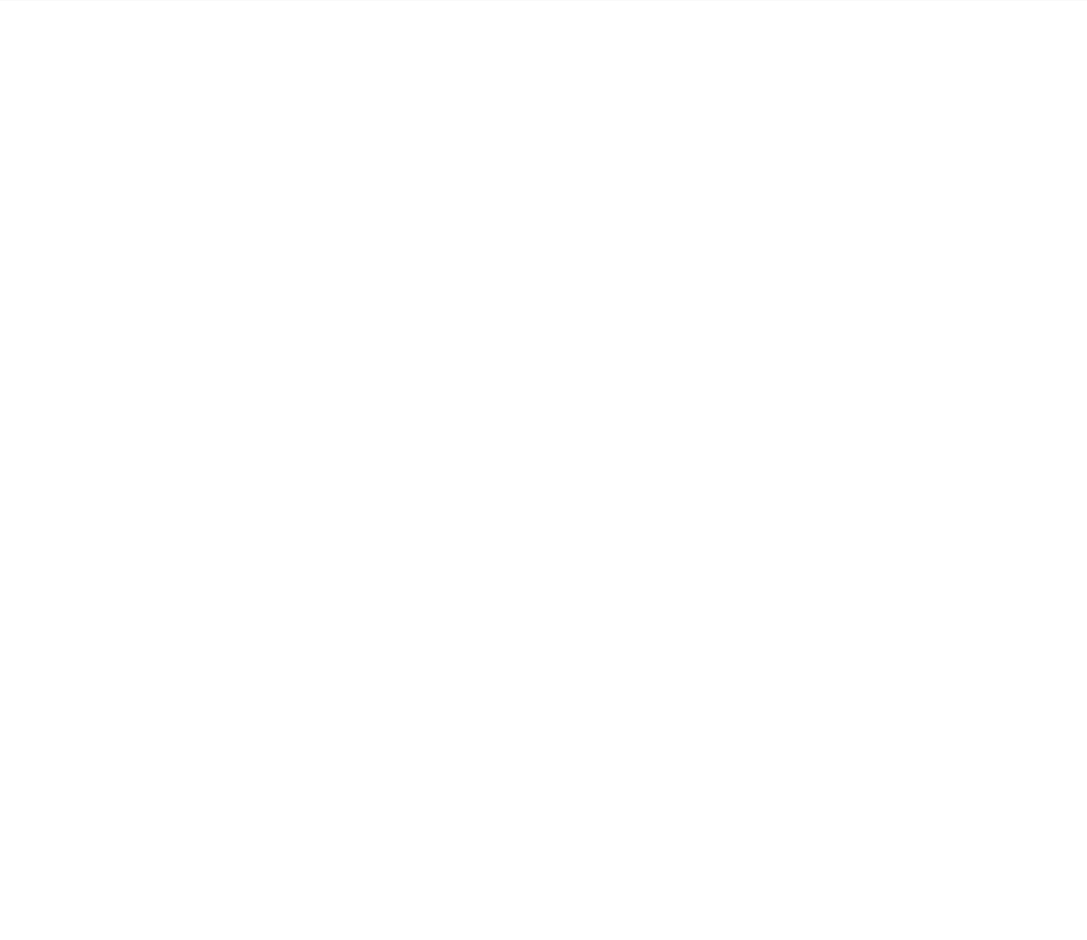
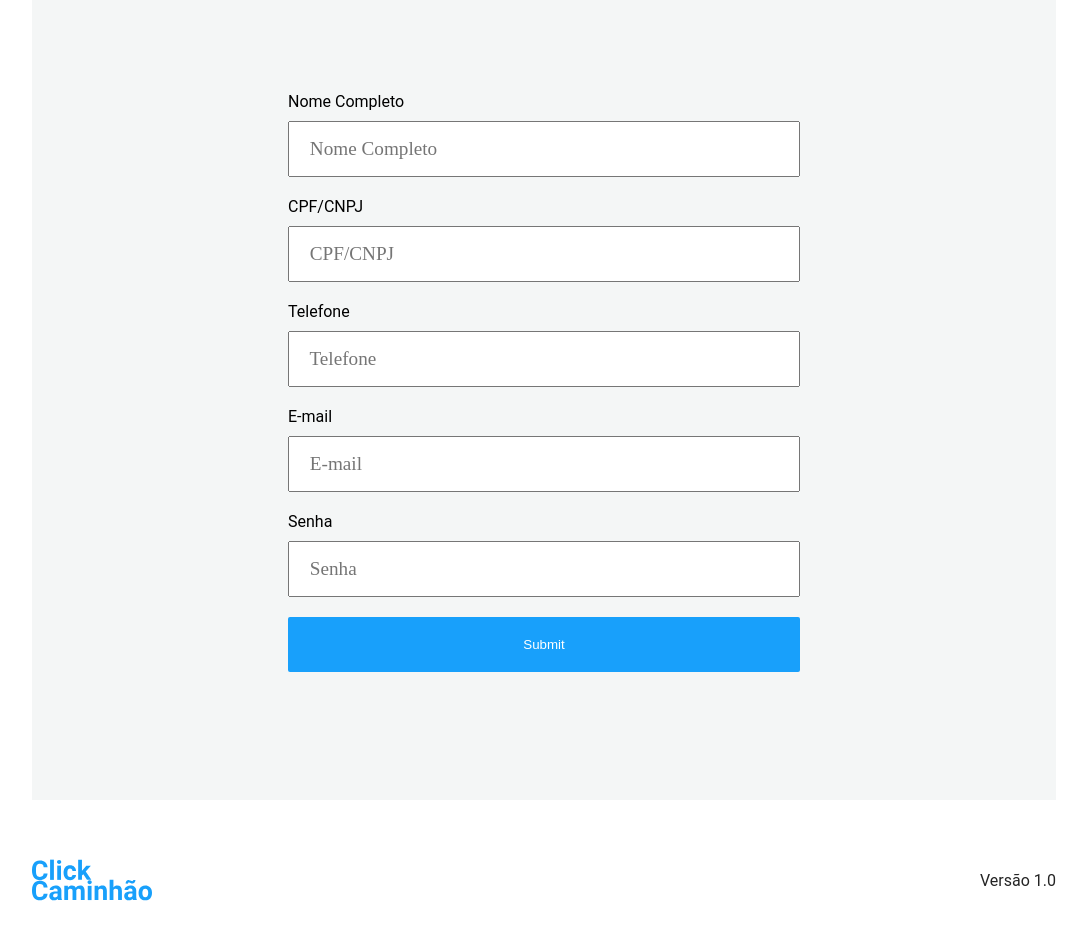
Before and after one commit to Frank-Willians/click-caminhao, a Vue app in the folder clickcaminhao/: page /Cadastrar in a window 1280 px wide. Shown: the part 320-1260 px from the top of the page, without its empty margins (96-1183 px from the left). Before the commit the page ends 800 px from the top, so only its background shows below. Built offline with nearby package versions, Linux system fonts and the light colour scheme.

Commit message:
Criação da página de cadastro

```diff
--- a/clickcaminhao/src/components/FooterHome.vue
+++ b/clickcaminhao/src/components/FooterHome.vue
@@ -18,7 +18,7 @@
   .secaoFooter {
     height: 20vh;
     width: 100vw;
-    border-top: 1px solid #18a0fb;
+    background-color: #ffffff;
   }
 
   .alinhaFooter {
--- /dev/null
+++ b/clickcaminhao/src/components/FormularioCadastrarUsuario.vue
@@ -0,0 +1,105 @@
+<template>
+  <main class="formularioDeCadastroDeUsuario">
+    <form action="#" class="formularioCadastrarUsuario">
+
+      <p class="formularioCadastrarUsuario__titulo">Cadastrar Usuário</p>
+
+      <div class="formularioCadastrarUsuario__centralizar">
+
+        <label for="nome" class="formularioCadastrarUsuario__rotulo" title="Nome Completo">Nome Completo</label>
+        <input type="text" class="formularioCadastrarUsuario__input" id="nome" placeholder=" Nome Completo">
+        <span></span>
+
+        <label for="cpf" class="formularioCadastrarUsuario__rotulo" title="CPF/CNPJ">CPF/CNPJ</label>
+        <input type="text" class="formularioCadastrarUsuario__input" id="cpf" placeholder=" CPF/CNPJ">
+        <span></span>
+
+        <label for="telefone" class="formularioCadastrarUsuario__rotulo" title="Telefone">Telefone</label>
+        <input type="text" class="formularioCadastrarUsuario__input" id="telefone" placeholder=" Telefone">
+        <span></span>
+
+        <label for="email" class="formularioCadastrarUsuario__rotulo" title="E-mail">E-mail</label>
+        <input type="email" class="formularioCadastrarUsuario__input" id="email" placeholder=" E-mail">
+        <span></span>
+
+        <label for="senha" class="formularioCadastrarUsuario__rotulo" title="Senha">Senha</label>
+        <input type="password" class="formularioCadastrarUsuario__input" id="senha" placeholder=" Senha">
+        <span></span>
+
+        <input type="submit" class="formularioCadastrarUsuario__submit">
+
+      </div>
+    </form>
+  </main>
+</template>
+
+<script>
+  export default {
+    name: "FormularioCadastrarUsuario"
+  }
+</script>
+
+<style>
+  .formularioDeCadastroDeUsuario {
+    height: 120vh;
+    width: 100vw;
+  }
+
+  .formularioCadastrarUsuario {
+    height: 110%;
+    max-width: 80%;
+    margin: 0 auto;
+    display: flex;
+    justify-content: center;
+    flex-direction: column;
+    background-color: #F4F6F6;
+  }
+
+  .formularioCadastrarUsuario__titulo {
+    margin: 0 auto;
+    margin-top: 20px;
+  }
+
+  .formularioCadastrarUsuario__centralizar {
+    height: 110%;
+    width: 50%;
+    display: flex;
+    justify-content: center;
+    flex-direction: column;
+    margin-top: -30px;
+  }
+
+  .formularioCadastrarUsuario__centralizar label {
+    font-family: roboto,sans-serif;
+    color: #000000;
+    margin-top: 10px;
+  }
+
+  .formularioCadastrarUsuario__input {
+    padding: 15px;
+    font-family: "roboto,sans-serif";
+    margin: 10px 0px;
+    font-size: 1.2rem;
+  }
+
+  .formularioCadastrarUsuario__input:focus {
+    outline: none;
+    border: 2px solid #18a0fb;
+  }
+
+
+  .formularioCadastrarUsuario__submit {
+    padding: 20px 0px;
+    background-color: #18a0fb;
+    color: #ffffff;
+    outline: none;
+    border: none;
+    margin-top: 10px;
+    border-radius: 2px;
+  }
+
+  .formularioCadastrarUsuario__submit:hover {
+    opacity: .8;
+  }
+
+</style>
--- a/clickcaminhao/src/views/Cadastrar.vue
+++ b/clickcaminhao/src/views/Cadastrar.vue
@@ -1,17 +1,20 @@
 <template>
   <main>
     <navegacao-cadastrar></navegacao-cadastrar>
+    <formulario-cadastrar-usuario></formulario-cadastrar-Usuario>
   </main>
 </template>
 
 <script>
 
   import NavegacaoCadastrar from ".././components/NavegacaoCadastrar.vue";
+  import FormularioCadastrarUsuario from "../components/FormularioCadastrarUsuario.vue";
 
   export default {
     name: "Cadastrar",
     components: {
-      NavegacaoCadastrar
+      NavegacaoCadastrar,
+      FormularioCadastrarUsuario
     }
   }
 </script>
```
